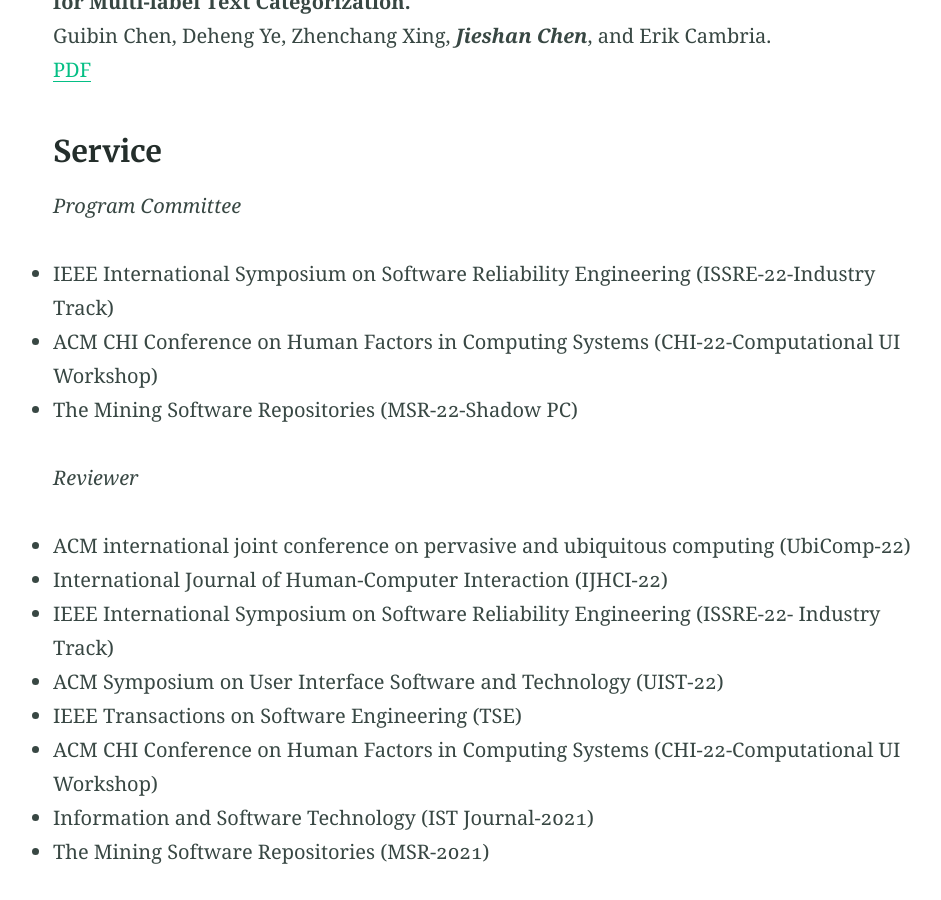
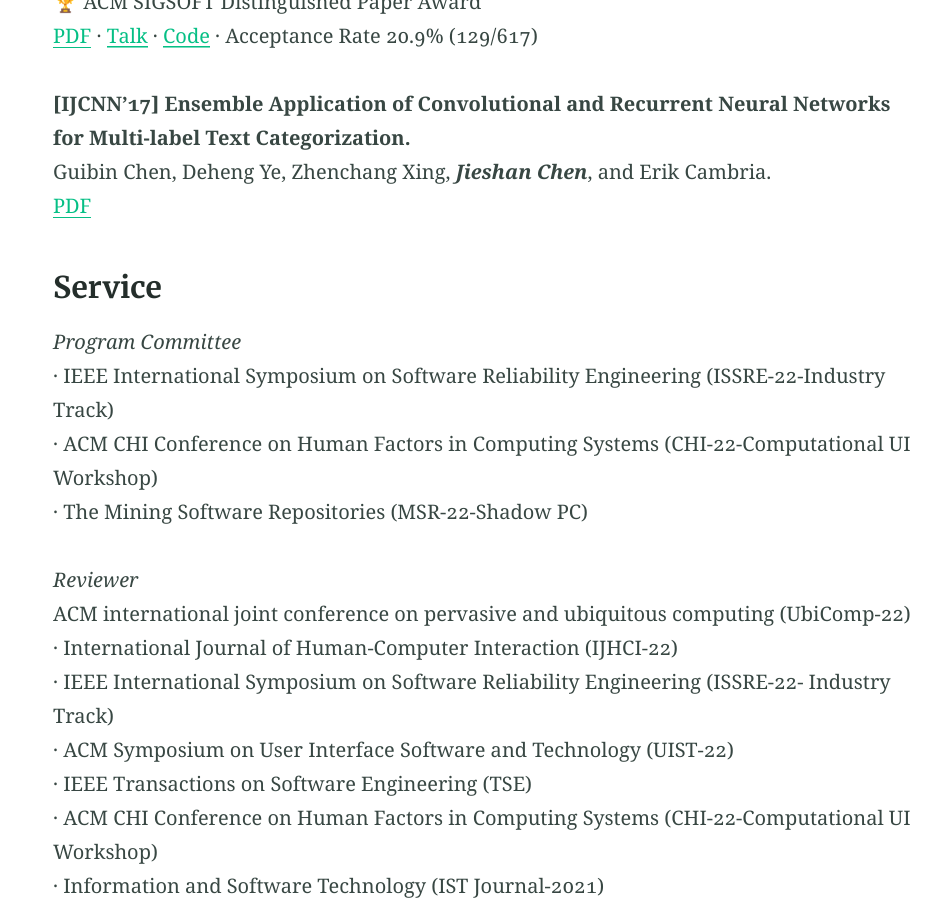
Before and after one commit to chenjshnn/chenjshnn.github.io, a Jekyll site: the page built from index.md, in a window 1280 px wide and 900 px high, scrolled down 2214 px. Shown: the whole window, without its empty margins (155-1096 px from the left). Built offline with Jekyll 4.4.1, drawn with Linux system fonts in a browser that asks for light colours; some of the changed text lies outside the part shown.

Commit message:
Update index.md

```diff
--- a/index.md
+++ b/index.md
@@ -56,19 +58,19 @@ Guibin Chen, Deheng Ye, Zhenchang Xing, ***Jieshan Chen***, and Erik Cambria. <b
 ### Service
 
 *Program Committee* <br />
-- IEEE International Symposium on Software Reliability Engineering (ISSRE-22-Industry Track)
-- ACM CHI Conference on Human Factors in Computing Systems (CHI-22-Computational UI Workshop)
-- The Mining Software Repositories (MSR-22-Shadow PC)
+· IEEE International Symposium on Software Reliability Engineering (ISSRE-22-Industry Track) <br />
+· ACM CHI Conference on Human Factors in Computing Systems (CHI-22-Computational UI Workshop) <br />
+· The Mining Software Repositories (MSR-22-Shadow PC)
 
 *Reviewer* <br />
-- ACM international joint conference on pervasive and ubiquitous computing (UbiComp-22)
-- International Journal of Human-Computer Interaction (IJHCI-22)
-- IEEE International Symposium on Software Reliability Engineering (ISSRE-22- Industry Track)
-- ACM Symposium on User Interface Software and Technology (UIST-22)
-- IEEE Transactions on Software Engineering (TSE)
-- ACM CHI Conference on Human Factors in Computing Systems (CHI-22-Computational UI Workshop)
-- Information and Software Technology (IST Journal-2021)
-- The Mining Software Repositories (MSR-2021)
+ACM international joint conference on pervasive and ubiquitous computing (UbiComp-22) <br />
+· International Journal of Human-Computer Interaction (IJHCI-22) <br />
+· IEEE International Symposium on Software Reliability Engineering (ISSRE-22- Industry Track) <br />
+· ACM Symposium on User Interface Software and Technology (UIST-22) <br />
+· IEEE Transactions on Software Engineering (TSE) <br />
+· ACM CHI Conference on Human Factors in Computing Systems (CHI-22-Computational UI Workshop)<br />
+· Information and Software Technology (IST Journal-2021) <br />
+· The Mining Software Repositories (MSR-2021)
 
 
 
```
Also changed, not shown: other parts of index.md (+2 -0 lines).
